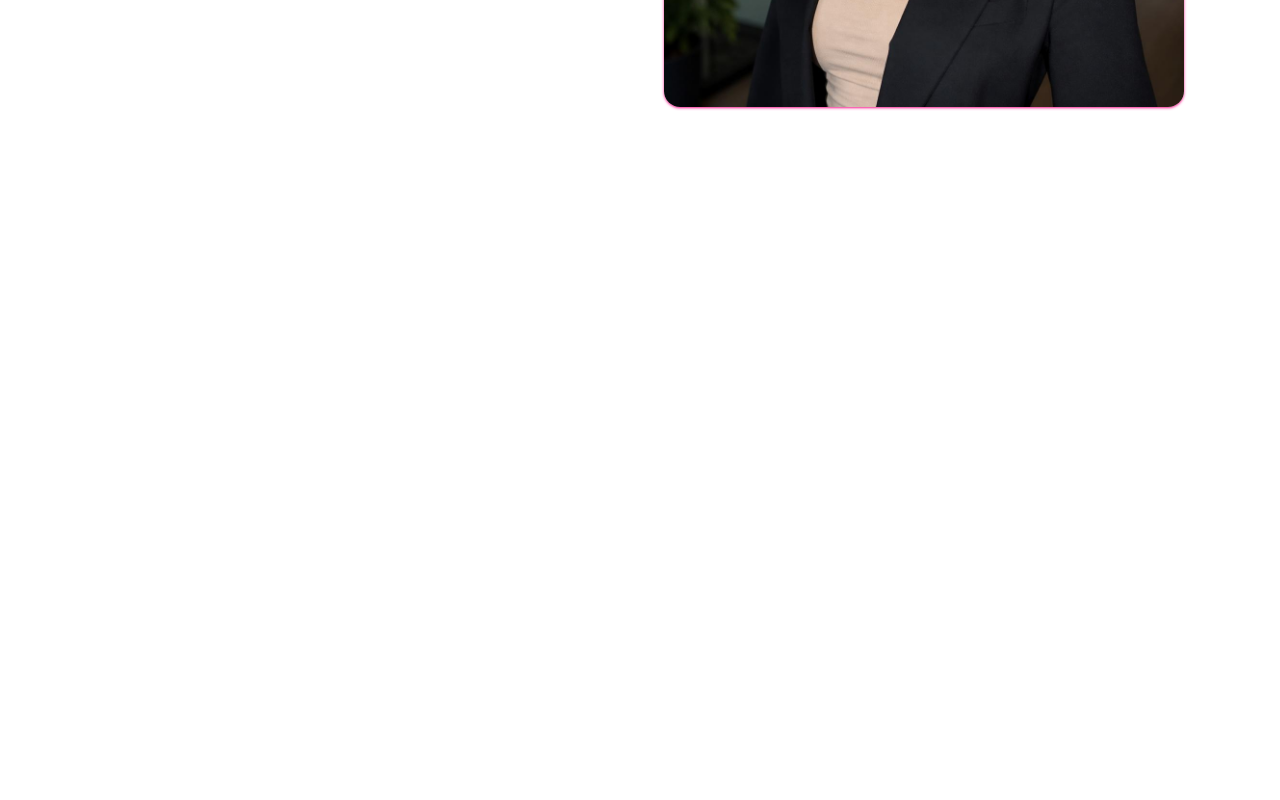
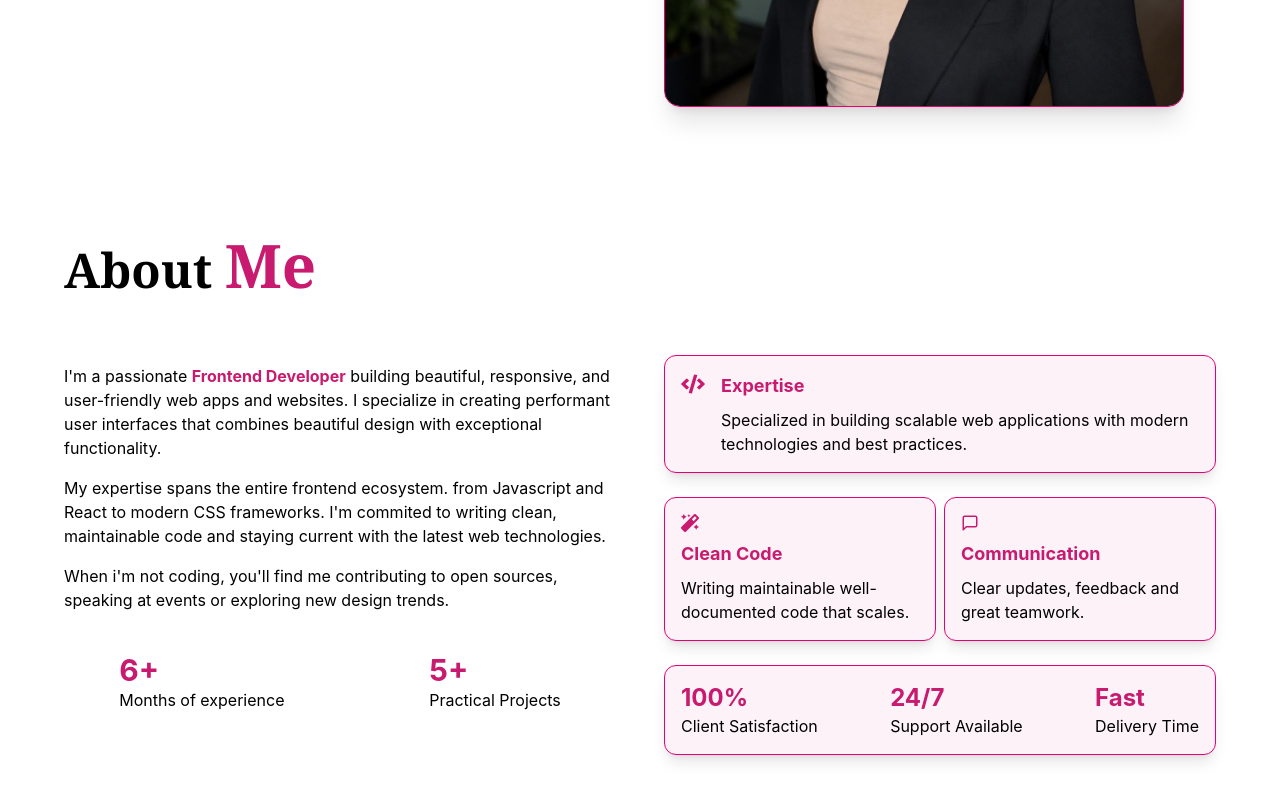
Before and after one commit to MARYCYNTHIA-NWANOKWARA/my-portfolio, a React (Vite) app: page / in a window 1280 px wide. Shown: the part 548-1348 px from the top of the page. Before the commit the page ends 800 px from the top, so only its background shows below. Built offline with nearby package versions, Linux system fonts and the light colour scheme.

Commit message:
Design About section with 4 cards layout

```diff
--- a/src/App.jsx
+++ b/src/App.jsx
@@ -1,3 +1,4 @@
+import About from "./components/About"
 import Header from "./components/Header"
 import Home from "./components/Home"
 
@@ -9,6 +10,7 @@ function App() {
     <div className="">
       <Header/>
       <Home/>
+      <About/>
     </div>
   )
 }
--- /dev/null
+++ b/src/components/About.jsx
@@ -0,0 +1,73 @@
+import { FaCode } from "react-icons/fa";
+import { FiMessageSquare} from "react-icons/fi";
+import { FaMagic } from "react-icons/fa";
+
+
+export default function About(){
+    return(
+        <section className="mt-20 w-[90%] mx-auto py-6 gap-12 grid grid-cols-1 md:grid-cols-2">
+
+           <div className="">
+             <h1 className="font-serif text-5xl font-semibold leading-tight mb-16">About <span className="text-[#c81a6e] text-6xl"> Me</span></h1>
+             <div className="space-y-4 ">
+               <p className="">I'm a passionate <span className=" text-[#c81a6e] font-bold">Frontend Developer</span> building beautiful, responsive, and user-friendly web apps and websites. I specialize in creating performant user interfaces that combines beautiful design with exceptional functionality. </p>
+               <p className="">My expertise spans the entire frontend ecosystem. from Javascript and React to modern CSS frameworks. I'm commited to writing clean, maintainable code and staying current with the latest web technologies. </p>
+               <p className="">When i'm not coding, you'll find me contributing to open sources, speaking at events or exploring new design trends.</p>
+             </div>
+             <div className="mt-10 w-[80%] mx-auto flex justify-between">
+                <div className="">
+                  <h2 className="text-3xl font-bold text-[#c81a6e]">6+</h2>
+                  <p className="">Months of experience</p>
+                </div>
+                <div className="">
+                  <h2 className="text-3xl font-bold text-[#c81a6e]">5+</h2>
+                  <p className="">Practical Projects</p>
+                </div>
+             </div>
+
+           </div>
+
+           <div className="mt-30">
+             <div className="flex gap-4 border bg-pink-50 text-pink-600 border-pink-600 p-4 rounded-xl mb-6 hover:scale-[1.03] transition-all shadow-lg">
+
+                <h3 className="text-[#c81a6e] font-bold text-2xl"><FaCode/></h3>
+                <div className="grid gap-2">
+                    <h3 className="text-[#c81a6e] font-bold text-lg">Expertise</h3>
+                    <p className="text-black">Specialized in building scalable web applications with modern technologies and best practices.</p>
+                </div>
+             </div>
+
+             <div className="grid grid-cols-2 gap-2">
+
+                 <div className="grid gap-2 border bg-pink-50 text-pink-600 border-pink-600 p-4 rounded-xl mb-6 hover:scale-[1.03] transition-all shadow-lg">
+                    <h3 className="text-[#c81a6e] font-bold text-lg"><FaMagic/></h3>
+                    <h2 className="text-[#c81a6e] font-bold text-lg">Clean Code</h2>
+                    <p className="text-black">Writing maintainable well-documented code that scales.</p>
+                 </div>
+
+                 <div className="grid gap-2 border bg-pink-50 text-pink-600 border-pink-600 p-4 rounded-xl mb-6 hover:scale-[1.03] transition-all shadow-lg">
+                    <h3 className="text-[#c81a6e] font-bold text-lg"><FiMessageSquare/></h3>
+                    <h2 className="text-[#c81a6e] font-bold text-lg">Communication</h2>
+                    <p className="text-black">Clear updates, feedback and great teamwork.</p>
+                 </div>
+            </div>
+
+               <div className="flex  justify-between border bg-pink-50 text-pink-600 border-pink-600 p-4 rounded-xl mb-6 hover:scale-[1.03] transition-all shadow-lg">
+                     <div className="">
+                        <h2 className="text-[#c81a6e] font-bold text-2xl">100%</h2>
+                        <p className="text-black">Client Satisfaction</p>
+                     </div>
+                     <div className="">
+                        <h2 className="text-[#c81a6e] font-bold text-2xl">24/7</h2>
+                        <p className="text-black">Support Available</p>
+                     </div>
+                     <div className="">
+                        <h2 className="text-[#c81a6e] font-bold text-2xl">Fast</h2>
+                        <p className="text-black">Delivery Time</p>
+                     </div>
+               </div>
+
+           </div>
+        </section>
+    )
+}
--- a/src/components/Home.jsx
+++ b/src/components/Home.jsx
@@ -12,7 +12,7 @@ export default function Home(){
           <div className="space-y-6 mt-10">
 
             <p className="flex items-center gap-2  border bg-pink-50 text-pink-600 border-pink-600 text-center p-2 rounded-xl text-sm "><FaStar/> Frontend Developer & Fullstack Enthusiast | Based in Anambra, Nigeria.</p>
-            <h1 className="text-5xl font-semibold leading-tight">Building Modern Web Interfaces</h1>
+            <h1 className="text-5xl font-semibold leading-tight font-serif">Building Modern Web Interfaces</h1>
             <p className="text-base ">I'm Nwanokwara Marycynthia , a Frontend Developer focused on building fast, scalable and high performance web applications using modern Frontend technologies.</p>
             <div className="flex gap-2">
             <button className="border-2 text-sm border-[#c81a6e] px-2 py-2 font-semibold rounded-lg bg-[#c81a6e] text-white  hover:bg-white  hover:text-black transiton-all duration-300 cursor-pointer">View My Work</button>
@@ -22,7 +22,7 @@ export default function Home(){
           </div>
 
           <div className="">
-            <img className="h-130 w-130 rounded-2xl shadow-sm shadow-pink-500 object-cover" alt="Mary-Cynthia" src={heroPic}/>
+            <img className="h-130 w-130 rounded-2xl shadow-xl border border-pink-600 object-cover" alt="Mary-Cynthia" src={heroPic}/>
           </div>
 
         </section>
--- a/src/index.css
+++ b/src/index.css
@@ -1 +1,6 @@
 @import "tailwindcss";
+
+body{
+    padding:0;
+    margin: 0;
+}
```
